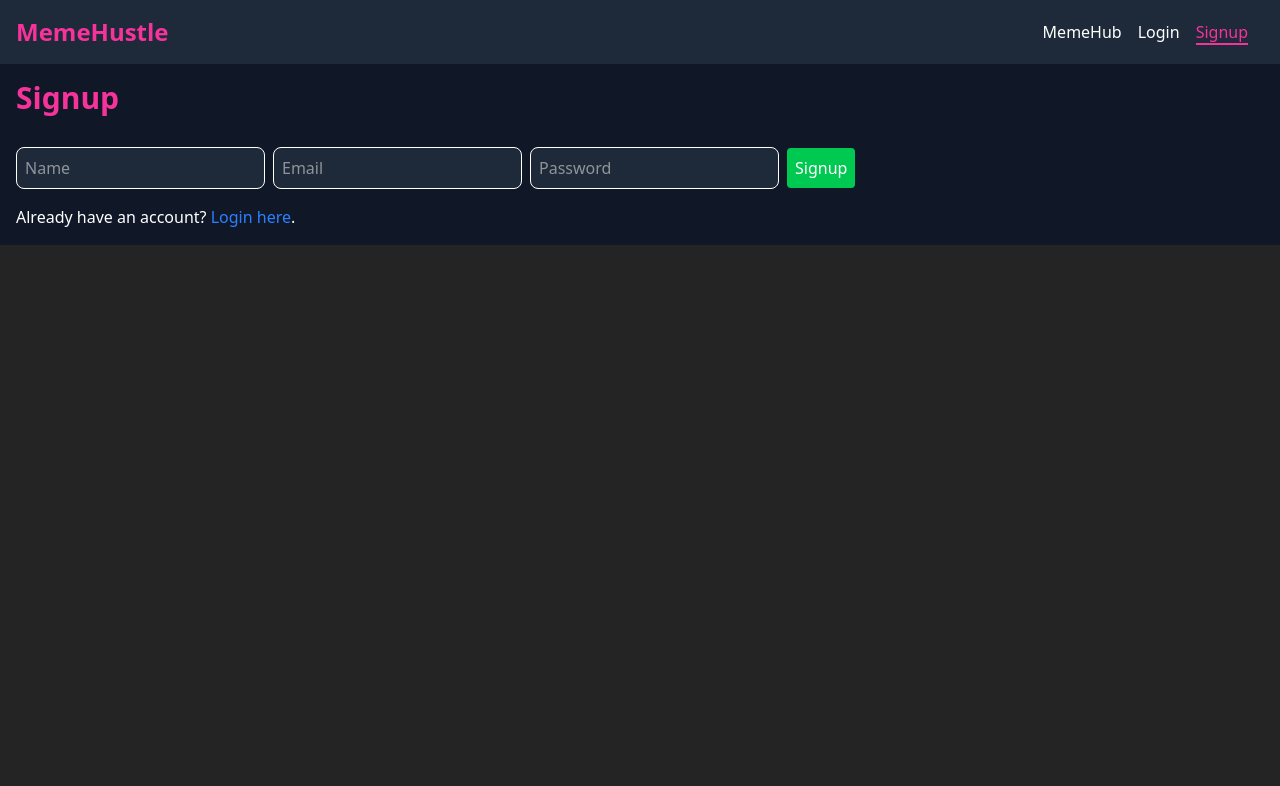
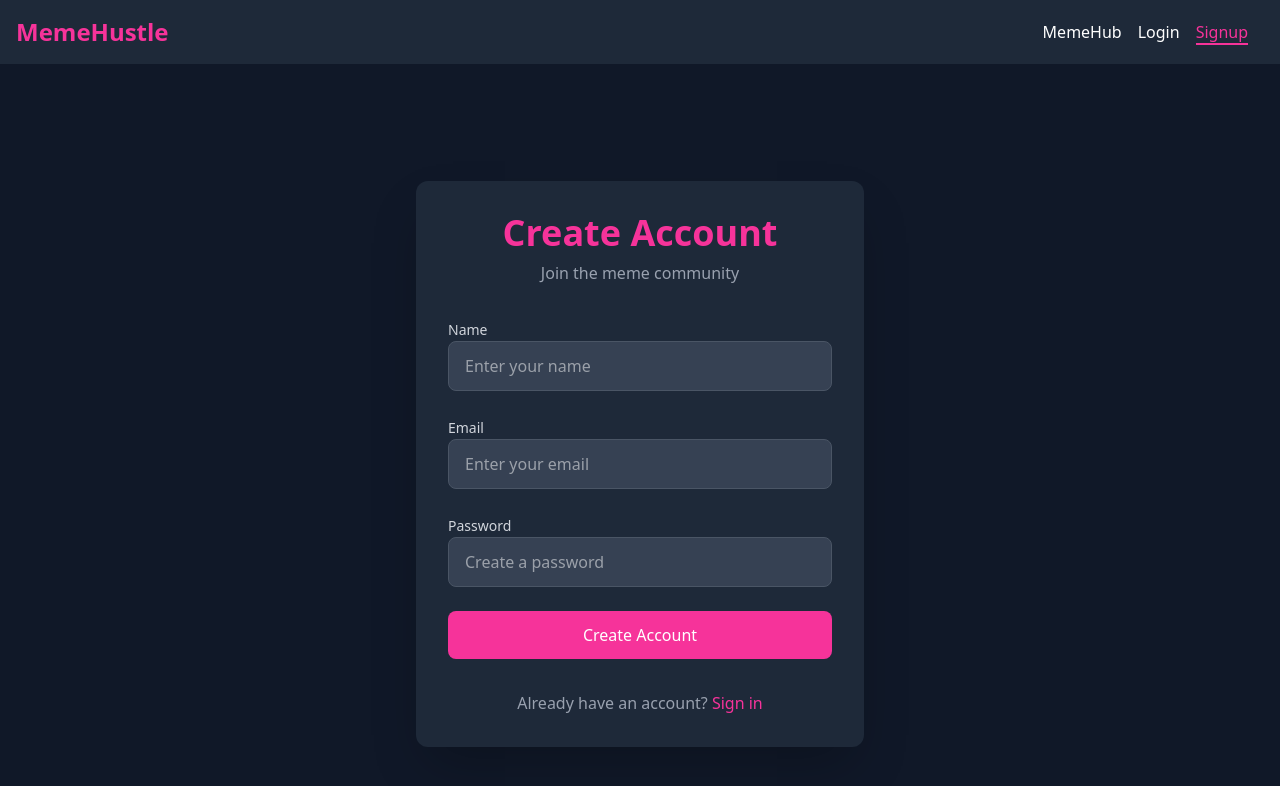
Before and after one commit to ShivaRaj5/Meme-Hustle, a React (Vite) app in the folder frontend/: page /signup in a window 1280 px wide. Shown: the top 786 px of the page. Built offline with nearby package versions, Linux system fonts and the light colour scheme.

Commit message:
Modified designs.

```diff
--- a/frontend/src/components/Login.jsx
+++ b/frontend/src/components/Login.jsx
@@ -23,37 +23,62 @@ const Login = () => {
     };
 
     return (
-        <div className="container mx-auto p-4 bg-gray-900 text-white">
-            <h1 className="text-3xl font-bold mb-4 text-pink-500">Login</h1>
-            <form onSubmit={handleLoginSubmit} className="mb-4">
+        <div className="w-full min-h-screen bg-gray-900 text-white flex items-center justify-center">
+            <div className="w-full max-w-md p-8 space-y-8 bg-gray-800 rounded-xl shadow-2xl transform transition-all duration-300 hover:shadow-pink-500/20">
+                <div className="text-center">
+                    <h1 className="text-4xl font-bold text-pink-500 mb-2 animate-fade-in">
+                        Welcome Back
+                    </h1>
+                    <p className="text-gray-400">Sign in to your account</p>
+                </div>
+                <form onSubmit={handleLoginSubmit} className="space-y-6">
+                    <div className="space-y-2">
+                        <label htmlFor="email" className="text-sm font-medium text-gray-300">
+                            Email
+                        </label>
                         <input
+                            id="email"
                             type="email"
-                    placeholder="Email"
                             value={email}
                             onChange={(e) => setEmail(e.target.value)}
-                    className="border p-2 mr-2 bg-gray-800 text-white rounded-lg"
+                            className="w-full px-4 py-3 bg-gray-700 border border-gray-600 rounded-lg focus:outline-none focus:border-pink-500 focus:ring-1 focus:ring-pink-500 transition-colors duration-200"
+                            placeholder="Enter your email"
+                            required
                         />
+                    </div>
+                    <div className="space-y-2">
+                        <label htmlFor="password" className="text-sm font-medium text-gray-300">
+                            Password
+                        </label>
                         <input
+                            id="password"
                             type="password"
-                    placeholder="Password"
                             value={password}
                             onChange={(e) => setPassword(e.target.value)}
-                    className="border p-2 mr-2 bg-gray-800 text-white rounded-lg"
+                            className="w-full px-4 py-3 bg-gray-700 border border-gray-600 rounded-lg focus:outline-none focus:border-pink-500 focus:ring-1 focus:ring-pink-500 transition-colors duration-200"
+                            placeholder="Enter your password"
+                            required
                         />
+                    </div>
                     <button
                         type="submit"
-                    className="bg-green-500 text-white p-2 mt-4 rounded neon-glow"
+                        className="w-full py-3 px-4 bg-pink-500 hover:bg-pink-600 text-white font-medium rounded-lg transition-colors duration-200 transform hover:scale-[1.02] focus:outline-none focus:ring-2 focus:ring-pink-500 focus:ring-offset-2 focus:ring-offset-gray-800"
                     >
-                    Login
+                        Sign In
                     </button>
                 </form>
-            <p className="mt-2">
+                <div className="text-center">
+                    <p className="text-gray-400">
                         Don't have an account?{" "}
-                <Link to="/signup" className="text-blue-500">
+                        <Link
+                            to="/signup"
+                            className="text-pink-500 hover:text-pink-400 font-medium transition-colors duration-200"
+                        >
                             Create one
                         </Link>
-                .
                     </p>
+                </div>
+            </div>
         </div>
     );
 };
--- a/frontend/src/components/MyMemes.jsx
+++ b/frontend/src/components/MyMemes.jsx
@@ -244,7 +244,7 @@ const MyMemes = () => {
     const userMemes = memes.filter((meme) => meme.userId === user?.id);
 
     return (
-        <div className="container mx-auto p-4 bg-gray-900 text-white">
+        <div className="w-full p-4 bg-gray-900 text-white">
             <h1 className="text-3xl font-bold mb-4 text-pink-500">My Memes</h1>
             {isLoggedIn ? (
                 <>
--- a/frontend/src/components/Signup.jsx
+++ b/frontend/src/components/Signup.jsx
@@ -21,56 +21,86 @@ const Signup = () => {
                 name,
                 email,
                 password,
-                credits: 500, // Add initial credits
+                credits: 500,
             };
             storedUsers.push(newUser);
             localStorage.setItem("users", JSON.stringify(storedUsers));
-            login(newUser); // Use the login function from AuthContext
+            login(newUser);
             navigate("/");
         }
     };
 
     return (
-        <div className="container mx-auto p-4 bg-gray-900 text-white">
-            <h1 className="text-3xl font-bold mb-4 text-pink-500">
-                Signup
+        <div className="w-full min-h-screen bg-gray-900 text-white flex items-center justify-center">
+            <div className="w-full max-w-md p-8 space-y-8 bg-gray-800 rounded-xl shadow-2xl transform transition-all duration-300 hover:shadow-pink-500/20">
+                <div className="text-center">
+                    <h1 className="text-4xl font-bold text-pink-500 mb-2 animate-fade-in">
+                        Create Account
                     </h1>
-            <form onSubmit={handleSignupSubmit} className="mb-4">
+                    <p className="text-gray-400">Join the meme community</p>
+                </div>
+                <form onSubmit={handleSignupSubmit} className="space-y-6">
+                    <div className="space-y-2">
+                        <label htmlFor="name" className="text-sm font-medium text-gray-300">
+                            Name
+                        </label>
                         <input
+                            id="name"
                             type="text"
-                    placeholder="Name"
                             value={name}
                             onChange={(e) => setName(e.target.value)}
-                    className="border p-2 mr-2 bg-gray-800 text-white rounded-lg"
+                            className="w-full px-4 py-3 bg-gray-700 border border-gray-600 rounded-lg focus:outline-none focus:border-pink-500 focus:ring-1 focus:ring-pink-500 transition-colors duration-200"
+                            placeholder="Enter your name"
+                            required
                         />
+                    </div>
+                    <div className="space-y-2">
+                        <label htmlFor="email" className="text-sm font-medium text-gray-300">
+                            Email
+                        </label>
                         <input
+                            id="email"
                             type="email"
-                    placeholder="Email"
                             value={email}
                             onChange={(e) => setEmail(e.target.value)}
-                    className="border p-2 mr-2 bg-gray-800 text-white rounded-lg"
+                            className="w-full px-4 py-3 bg-gray-700 border border-gray-600 rounded-lg focus:outline-none focus:border-pink-500 focus:ring-1 focus:ring-pink-500 transition-colors duration-200"
+                            placeholder="Enter your email"
+                            required
                         />
+                    </div>
+                    <div className="space-y-2">
+                        <label htmlFor="password" className="text-sm font-medium text-gray-300">
+                            Password
+                        </label>
                         <input
+                            id="password"
                             type="password"
-                    placeholder="Password"
                             value={password}
                             onChange={(e) => setPassword(e.target.value)}
-                    className="border p-2 mr-2 bg-gray-800 text-white rounded-lg"
+                            className="w-full px-4 py-3 bg-gray-700 border border-gray-600 rounded-lg focus:outline-none focus:border-pink-500 focus:ring-1 focus:ring-pink-500 transition-colors duration-200"
+                            placeholder="Create a password"
+                            required
                         />
+                    </div>
                     <button
                         type="submit"
-                    className="bg-green-500 text-white p-2 mt-4 rounded neon-glow"
+                        className="w-full py-3 px-4 bg-pink-500 hover:bg-pink-600 text-white font-medium rounded-lg transition-colors duration-200 transform hover:scale-[1.02] focus:outline-none focus:ring-2 focus:ring-pink-500 focus:ring-offset-2 focus:ring-offset-gray-800"
                     >
-                    Signup
+                        Create Account
                     </button>
                 </form>
-            <p className="mt-2">
+                <div className="text-center">
+                    <p className="text-gray-400">
                         Already have an account?{" "}
-                <Link to="/login" className="text-blue-500">
-                    Login here
+                        <Link
+                            to="/login"
+                            className="text-pink-500 hover:text-pink-400 font-medium transition-colors duration-200"
+                        >
+                            Sign in
                         </Link>
-                .
                     </p>
+                </div>
+            </div>
         </div>
     );
 };
```
Also changed, not shown: frontend/src/components/MemeHub.jsx (+54 -41 lines). Lines whose indentation alone changed are shown as unchanged.
